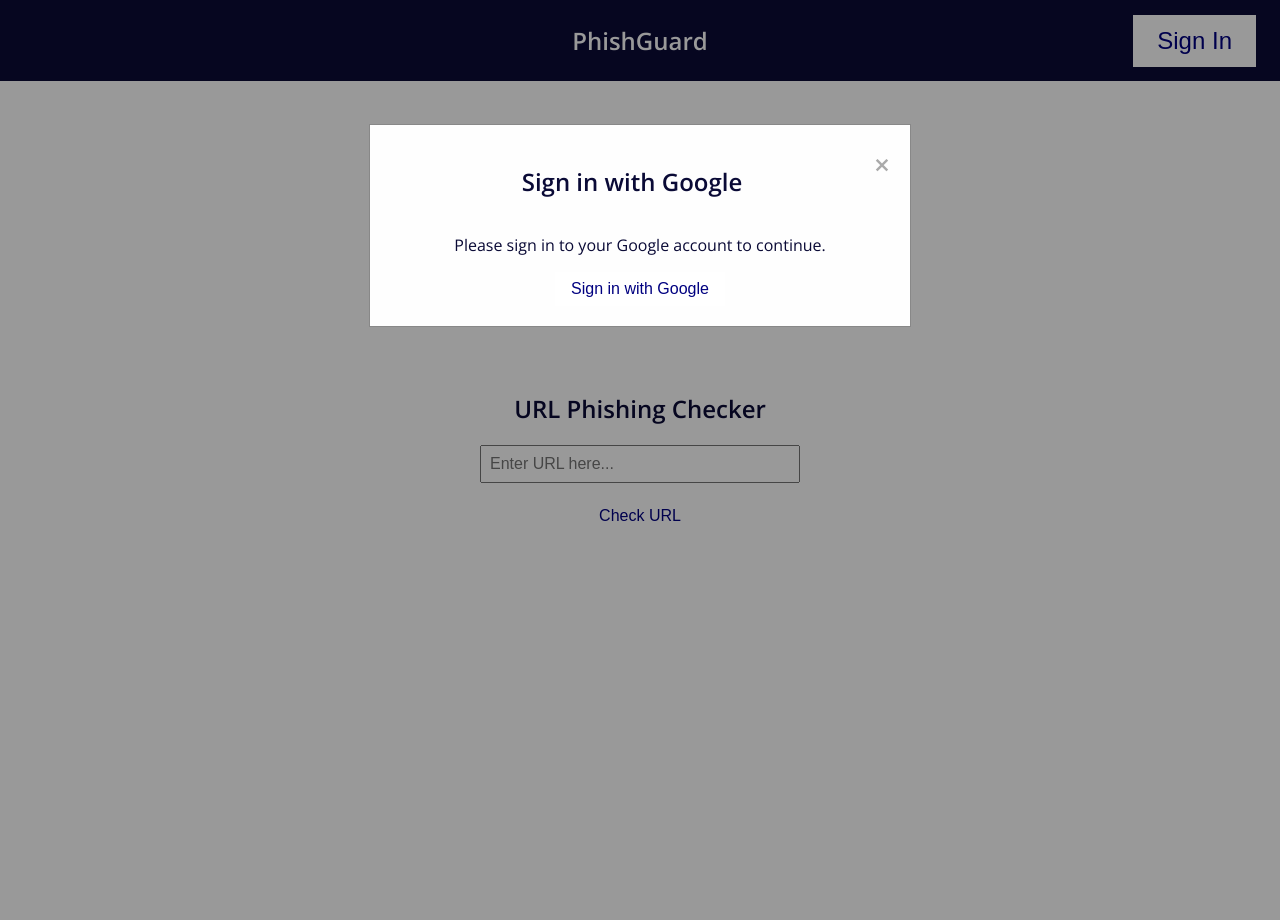
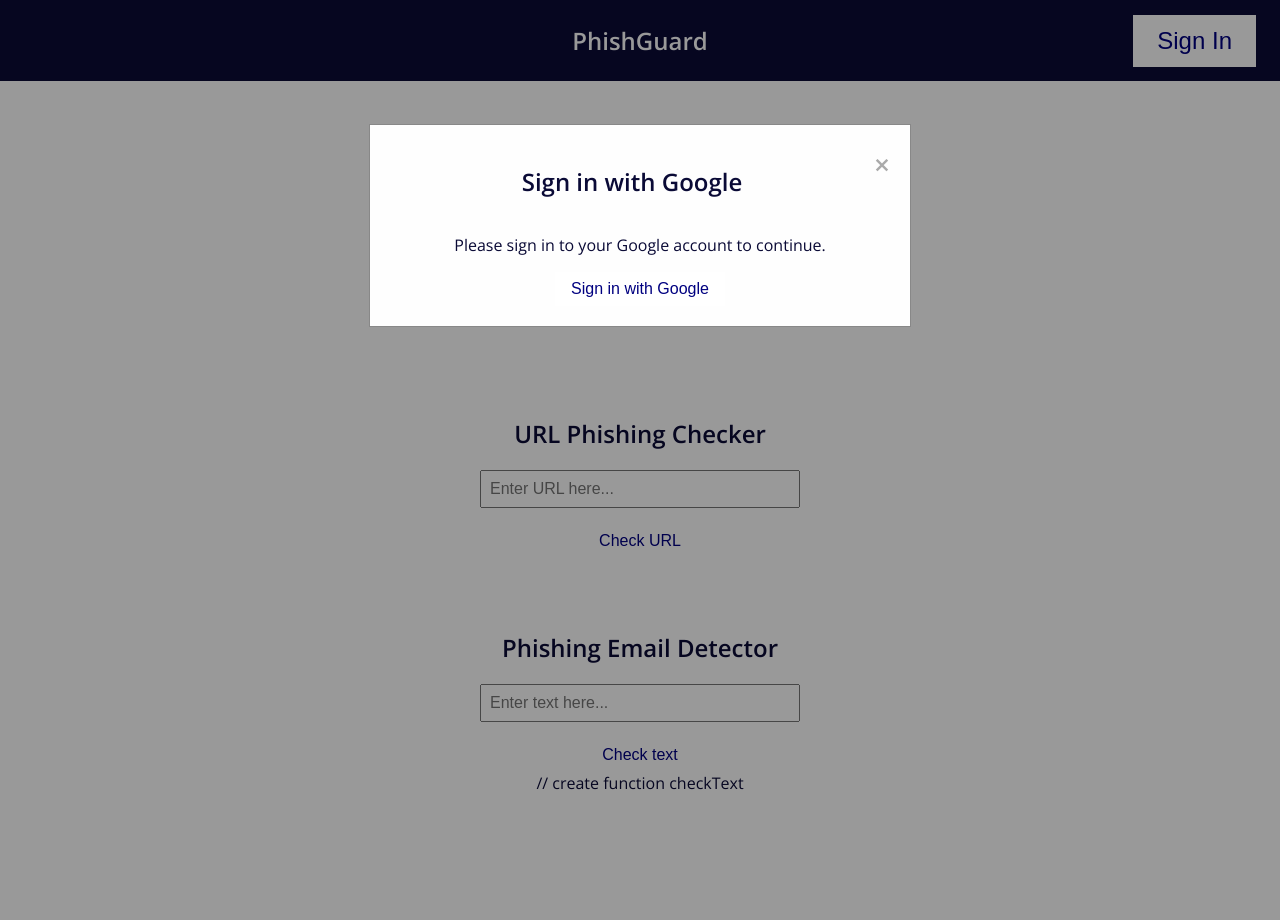
Before and after one commit to Sammy-Haddock/PhishGuard, a Flask app: page / in a window 1280 px wide. Run offline with Flask 2, Linux system fonts and the light colour scheme.

Commit message:
Added in the email content detector

```diff
--- a/my-flask-app/static/css/styles.css
+++ b/my-flask-app/static/css/styles.css
@@ -48,6 +48,14 @@
 }
 
 .container2 {
+    display: flex;
+    flex-direction: column;
+    align-items: center;
+    justify-content: center;
+    height: 250px;
+}
+
+.container3 {
     display: flex;
     flex-direction: column;
     align-items: center;
--- a/my-flask-app/templates/index.html
+++ b/my-flask-app/templates/index.html
@@ -23,6 +23,12 @@
             <h2>URL Phishing Checker</h2>
             <input type="text" id="urlInput" placeholder="Enter URL here...">
             <button onclick="checkURL()">Check URL</button>
+            <p id="result"></p>
+        </div>
+        <div class="container3">
+            <h2>Phishing Email Detector</h2>
+            <input type="text" id="urlInput" placeholder="Enter text here...">
+            <button onclick="checkURL()">Check text</button> // create function checkText
             <p id="result"></p>
         </div>
     </main>
```
